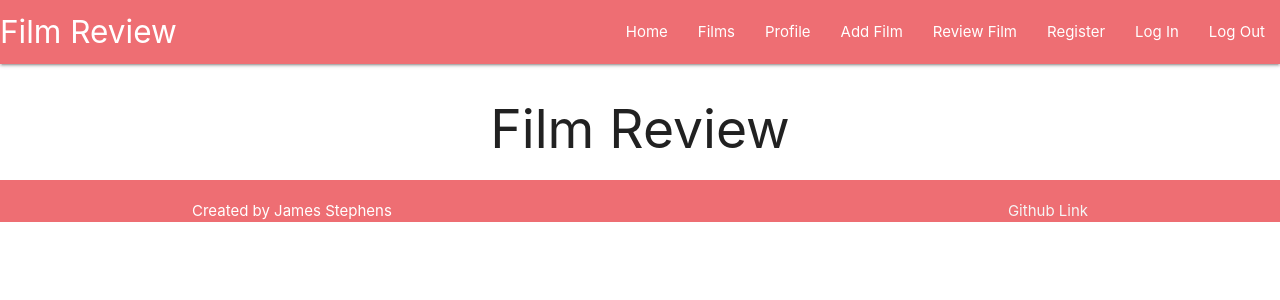
After one commit to DevSteg/film_review_project, a Flask app: template templates/index.html in a window 1280 px wide. The commit adds this page. Shown: the top 300 px of the page. Run offline with Flask 2, Linux system fonts and the light colour scheme; the template is opened without the code that fills it, so the values that code supplies are empty; some libraries are stand-ins or nearby versions.

Commit message:
Create index.html, add container class to base.html

```diff
--- a/templates/base.html
+++ b/templates/base.html
@@ -41,8 +41,10 @@
 
     </header>
 
-    {% block content %}
-    {% endblock %}
+    <main class="container">
+        {% block content %}
+        {% endblock %}
+    </main>
 
     <footer>
         <div class="footer-copyright page-footer">
--- /dev/null
+++ b/templates/index.html
@@ -0,0 +1,5 @@
+{% extends "base.html" %}
+{% block content %}
+    <h2 class="center-align page-title">Film Review</h2>
+
+{% endblock %}
```
